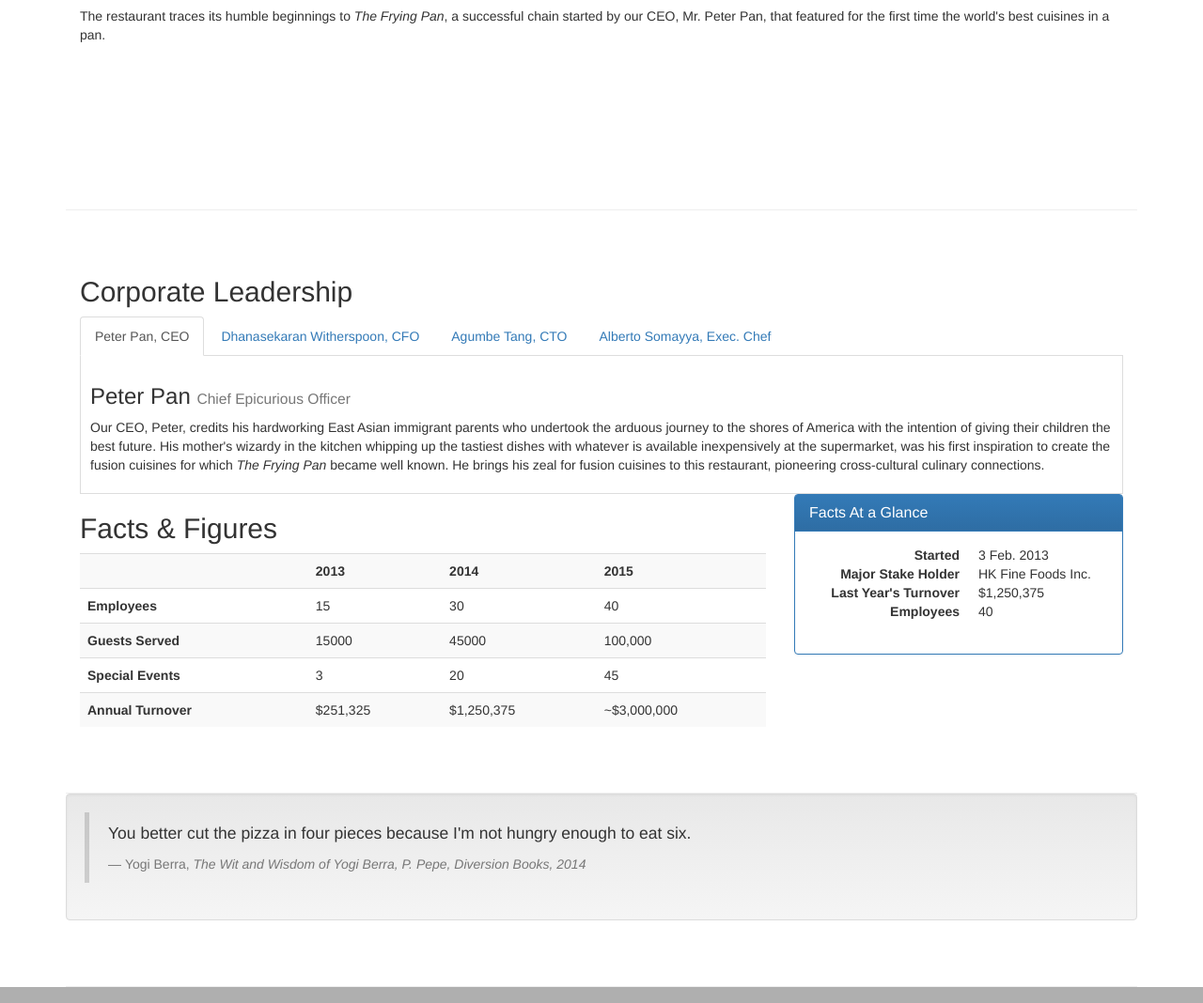
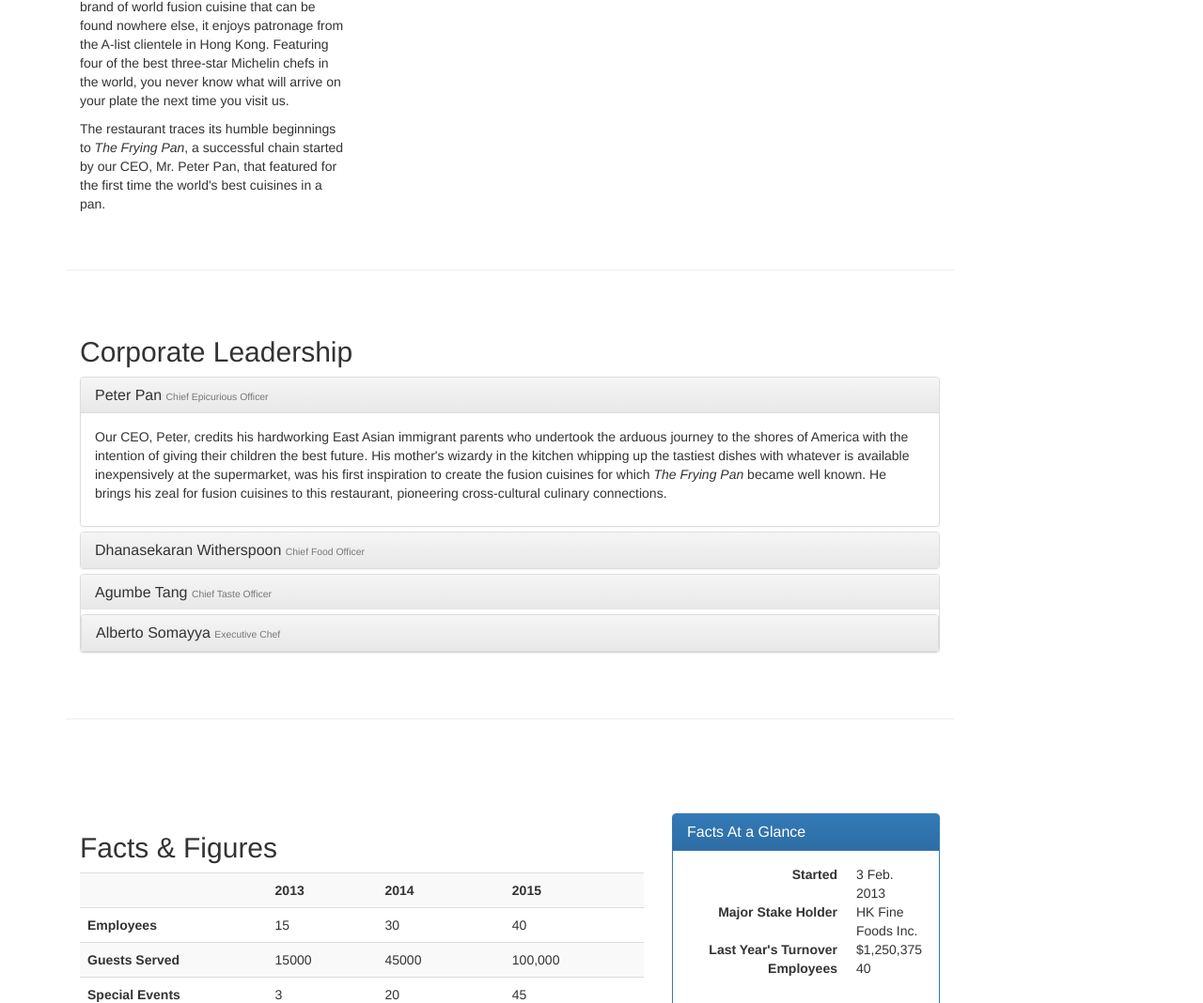
Before and after one commit to Phunkyio/conFusion, a plain HTML site: page aboutus.html in a window 1280 px wide. Shown: the part 779-1847 px from the top of the page at 94% size. Drawn offline with nearby package versions, Linux system fonts and the light colour scheme.

Commit message:
v0.07 added accordian and scrollspy to aboutus.html

```diff
--- a/aboutus.html
+++ b/aboutus.html
@@ -23,7 +23,7 @@
     <![endif]-->
 </head>
 
-<body>
+<body data-spy="scroll" data-target="#myScrollspy" data-offset="200">
     <nav class="navbar navbar-inverse navbar-fixed-top" role="navigation">
         <div class="container">
             <div class="navbar-header">
@@ -99,6 +99,8 @@
 
     <div class="container">
       <div class="row">
+        <div class="col-xs-12 col-sm-10">
+        <div class="row">
             <div class="col-xs-12">
               <ol class="breadcrumb">
                 <li><a href="index.html">Home</a></li>
@@ -111,8 +113,8 @@
             </div>
         </div>
 
-        <div class="row row-content">
-            <div class="col-xs-12">
+        <div class="row row-content" id="history">
+            <div class="col-xs-12 col-sm-6 col-lg-4">
                 <h2>Our History</h2>
                 <p>Started in 2010, Ristorante con Fusion quickly established itself as a culinary icon par excellence in Hong Kong. With its unique brand of world fusion cuisine that can be found nowhere else, it enjoys patronage from the A-list clientele in Hong Kong.  Featuring four of the best three-star Michelin chefs in the world, you never know what will arrive on your plate the next time you visit us.</p>
                 <p>The restaurant traces its humble beginnings to <em>The Frying Pan</em>, a successful chain started by our CEO, Mr. Peter Pan, that featured for the first time the world's best cuisines in a pan.</p>
@@ -123,54 +125,65 @@
         </div>
 
 
-        <div class="row row-content">
+        <div class="row row-content" id="corporate">
             <div class="col-xs-12">
                 <h2>Corporate Leadership</h2>
-                <ul class="nav nav-tabs" role="tablist">
-                  <li role="presentation" class="active">
-                    <a href="#peter" aria-controls="peter" role="tab" data-toggle="tab">
-                      Peter Pan, CEO
-                    </a>
-                  </li>
-                  <li role="presentation">
-                    <a href="#danny" aria-controls="danny" role="tab" data-toggle="tab">
-                      Dhanasekaran Witherspoon, CFO
-                    </a>
-                  </li>
-                  <li role="prsentation">
-                    <a href="#agumbe" aria-controls="agumbe" role ="tab" data-toggle="tab">
-                      Agumbe Tang, CTO
-                    </a>
-                  </li>
-                  <li role="presentation">
-                    <a href="#alberto" aria-controls="alberto" role="tab" data-toggle="tab">
-                      Alberto Somayya, Exec. Chef
-                    </a>
-                  </li>
-                </ul>
-                <div class="tab-content">
-                  <div role="tabpanel" class="tab-pane fade in active" id="peter">
-                    <h3>Peter Pan <small>Chief Epicurious Officer</small></h3>
+                <div class="panel-group" id="accordian" role="tablist" aria-multiselectable="true">
+                  <div class="panel panel-default">
+                    <div class="panel-heading" role="tab" id="headingPeter">
+                      <h3 class="panel-title">
+                        <a role="button" data-toggle="collapse" data-parnet="accordian" href="#peter" aria-expanded="true" aria-controls="peter">Peter Pan <small>Chief Epicurious Officer</small></a>
+                      </h3>
+                    </div>
+                    <div role="tabpanel" class="panel-collapse collapse in" id="peter" aria-labelledby="headingPeter">
+                      <div class="panel-body">
                         <p>Our CEO, Peter, credits his hardworking East Asian immigrant parents who undertook the arduous journey to the shores of America with the intention of giving their children the best future. His mother's wizardy in the kitchen whipping up the tastiest dishes with whatever is available inexpensively at the supermarket, was his first inspiration to create the fusion cuisines for which <em>The Frying Pan</em> became well known. He brings his zeal for fusion cuisines to this restaurant, pioneering cross-cultural culinary connections.</p>
                       </div>
-                  <div role="tabpanel" class="tab-pane fade" id="danny">
-                    <h3>Dhanasekaran Witherspoon <small>Chief Food Officer</small></h3>
+                    </div>
+                  </div>
+                  <div class="panel panel-default">
+                    <div class="panel-heading" role="tab" id="headingDanny">
+                      <h3 class="panel-title">
+                        <a class="collapsed" role="button" data-toggle="collapse" data-parent="#accordian" href="#danny" aria-expanded="false" aria-controls="danny">Dhanasekaran Witherspoon <small>Chief Food Officer</small></a>
+                      </h3>
+                    </div>
+                    <div role="tabpanel" class="panel-collapse collapse" id="danny" aria-labeledby="headingDanny">
+                      <div class="panel-body">
                         <p>Our CFO, Danny, as he is affectionately referred to by his colleagues, comes from a long established family tradition in farming and produce. His experiences growing up on a farm in the Australian outback gave him great appreciation for varieties of food sources. As he puts it in his own words, <em>Everything that runs, wins, and everything that stays, pays!</em></p>
                       </div>
-                  <div role="tabpanel" class="tab-pane fade" id="agumbe">
-                    <h3>Agumbe Tang <small>Chief Taste Officer</small></h3>
+                    </div>
+                  </div>
+                  <div class="panel panel-default">
+                    <div class="panel-heading" role="tab" id="headingAgumbe">
+                      <h3 class="panel-title">
+                        <a class="collapsed" role="button" data-toggle="collapse" data-parent="#accordian" href="#agumbe" aria-expanded"false" aria-controls="agumbe">Agumbe Tang <small>Chief Taste Officer</small></a>
+                      </h3>
+                    </div>
+                    <div role="tabpanel" class="panel panel-collapse collapse" id="agumbe" aria-labelledby="headingAgumbe">
+                      <div class="panel-body">
                         <p>Blessed with the most discerning gustatory sense, Agumbe, our CFO, personally ensures that every dish that we serve meets his exacting tastes. Our chefs dread the tongue lashing that ensues if their dish does not meet his exacting standards. He lives by his motto, <em>You click only if you survive my lick.</em></p>
                       </div>
-                  <div role="tabpanel" class="tab-pane fade" id="alberto">
-                    <h3>Alberto Somayya <small>Executive Chef</small></h3>
+                    </div>
+                  <div class="panel panel-default">
+                    <div class="panel-heading" role="tab" id="headingAlberto">
+                      <h3 class="panel-title">
+                        <a role="button" data-toggle="collapse" data-parent="#accordian" href="#alberto" aria-expanded="true" aria-controls="alberto">Alberto Somayya <small>Executive Chef</small></a>
+                      </h3>
+                    </div>
+                    <div role="tabpanel" class="panel panel-collapse collapse" id="alberto" aria-labelledby="headingAlberto">
+                      <div class="panel-body">
                         <p>Award winning three-star Michelin chef with wide International experience having worked closely with whos-who in the culinary world, he specializes in creating mouthwatering Indo-Italian fusion experiences. He says, <em>Put together the cuisines from the two craziest cultures, and you get a winning hit! Amma Mia!</em></p>
+                      </div>
+                    </div>
+                  </div>
+                </div>
               </div>
             </div>
           </div>
              <div>
                 <p style="padding:20px;"></p>
             </div>
-            <div class="row row-content">
+            <div id="facts" class="row row-content">
             <div class="col-xs-12 col-sm-8">
                 <h2>Facts &amp; Figures</h2>
                 <div class="table-responsive">
@@ -239,8 +252,15 @@
            </footer>
        </blockquote>
        </div>
+</div>
+<nav class="hidden-xs col-sm-2" id="myScrollspy">
+  <ul class="nav nav-pills nav-stacked" data-spy="affix" data-offset-top="400">
+    <li><a href="#history">Our History</a></li>
+    <li><a href="#corporate">Corporate</a></li>
+    <li><a href="#facts">Facts</a></li>
+  </ul>
+</nav>
 
-    </div>
 </div>
     <footer class="row-footer">
         <div class="container">
@@ -283,6 +303,7 @@
             </div>
         </div>
     </footer>
+  </div>
     <!-- jQuery (necessary for Bootstrap's JavaScript plugins) -->
     <script src="https://ajax.googleapis.com/ajax/libs/jquery/1.11.3/jquery.min.js"></script>
     <!-- Include all compiled plugins (below), or include individual files as needed -->
--- a/css/mystyles.css
+++ b/css/mystyles.css
@@ -1,3 +1,6 @@
+.affix{
+  top:100px;
+}
 .row-header{
   margin:0px auto;
   padding:0px auto;
```
Also changed, not shown: 1 other file. Lines whose indentation alone changed are shown as unchanged.
